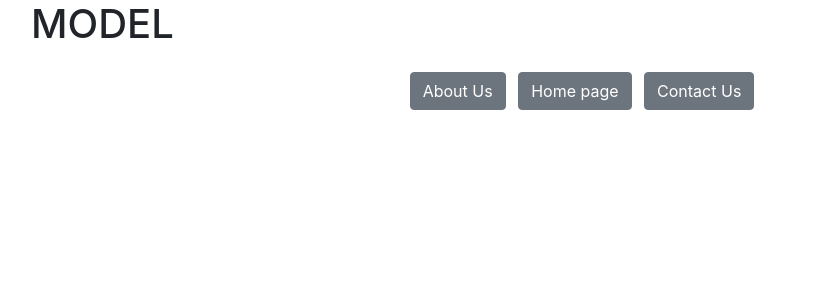
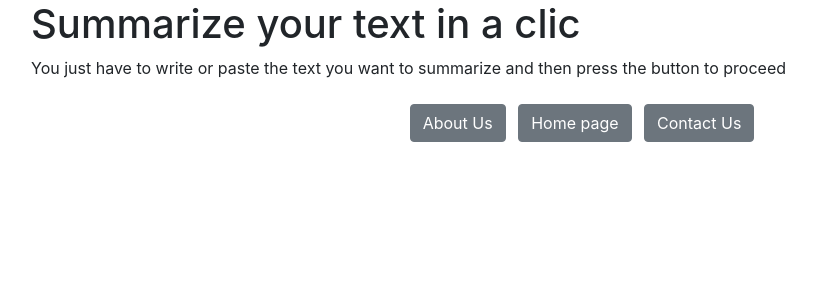
Before and after one commit to Impreccable/super_docker_resume_app, a Flask app: page /model in a window 1280 px wide. Shown: the top 300 px of the page, without its empty margins (54-870 px from the left). Run offline with Flask 3, Linux system fonts and the light colour scheme; some libraries are stand-ins or nearby versions.

Commit message:
model html

```diff
--- a/app/templates/model.html
+++ b/app/templates/model.html
@@ -11,7 +11,10 @@
 <body>
     <div class="container">
         <div class="header">
-            <h1>MODEL</h1>
+            <h1>Summarize your text in a clic</h1>
+        </div>
+        <div class="submission">
+            <p>You just have to write or paste the text you want to summarize and then press the button to proceed</p>
         </div>
         <div class="mt-4 text-center">
             <button onclick="window.location.href='/about'" class="btn btn-secondary mr-2">About Us</button>
```
Also changed, not shown: app/static/css/style.css (line endings or trailing spaces).
